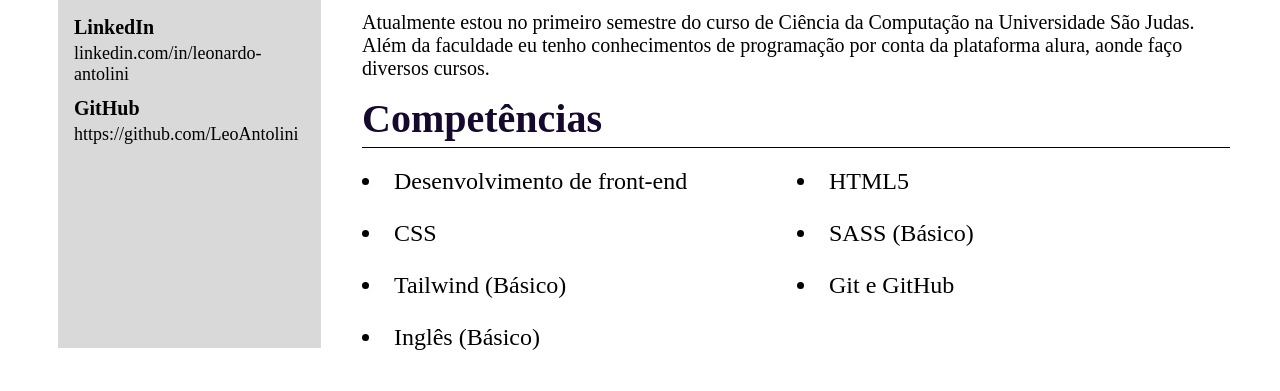
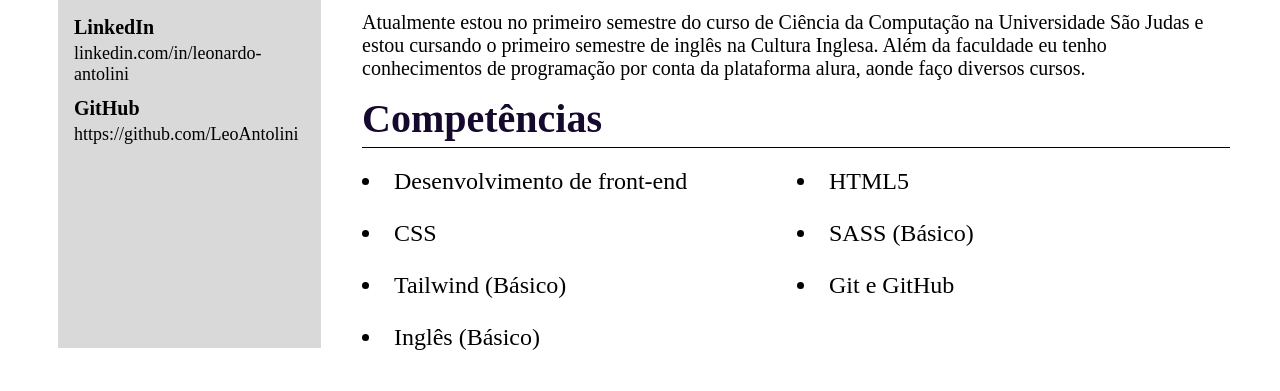
Before and after one commit to LeoAntolini/Curr-culo, a plain HTML site: page index.html in a window 1280 px wide. Shown: the part 709-1100 px from the top of the page. Drawn offline with Linux system fonts and the light colour scheme.

Commit message:
Add files via upload

```diff
--- a/index.html
+++ b/index.html
@@ -49,7 +49,7 @@
                     <p class="apresentacao-conteudo">Meus conhecimentos atuais incluem HTML5, CSS3, SASS, Tailwind, Git e GitHub nos quais venho me aprimorando enquanto busco explorar os fundamentos da construção de interfaces web intuitivas e visualmente atraentes. Além disso, estou imerso em estudos de JavaScript, buscando ampliar meu conjunto de habilidades para incluir a criação de interatividade dinâmica e funcionalidades avançadas em meus projetos. Estou neste emocionante caminho da tecnologia há 1 ano, e a cada dia me sinto mais apaixonado e motivado a explorar novos conceitos, técnicas e ferramentas para aprimorar minhas habilidades como desenvolvedor web. Estou sempre aberto a oportunidades de aprendizado, colaboração e crescimento nesta comunidade vibrante e inovadora da tecnologia. Se você está buscando um talento em ascensão ou simplesmente deseja trocar experiências no mundo do desenvolvimento web, adoraria me conectar!</p>
 
                         <p class="apresentacao-titulos">Formação</p>
-                        <p class="apresentacao-conteudo">Atualmente estou no primeiro semestre do curso de Ciência da Computação na Universidade São Judas. Além da faculdade eu tenho conhecimentos de programação por conta da plataforma alura, aonde faço diversos cursos.</p>
+                        <p class="apresentacao-conteudo">Atualmente estou no primeiro semestre do curso de Ciência da Computação na Universidade São Judas e estou cursando o primeiro semestre de inglês na Cultura Inglesa. Além da faculdade eu tenho conhecimentos de programação por conta da plataforma alura, aonde faço diversos cursos.</p>
                     <p class="apresentacao-titulos">Competências</p>
                     <p class="apresentacao-conteudo">
                         <ul class="Competências">
```
